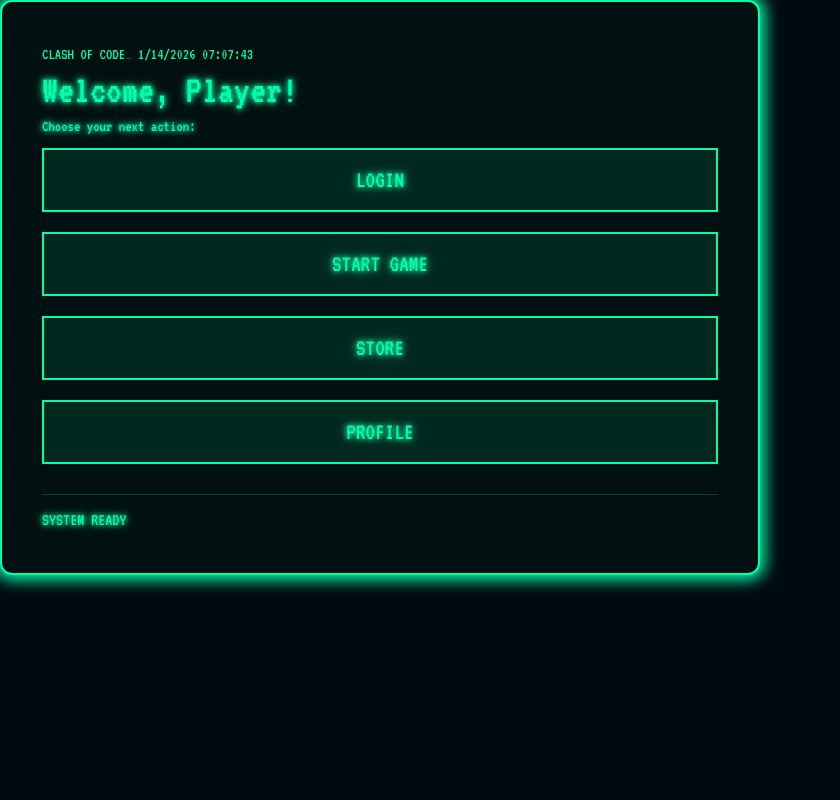
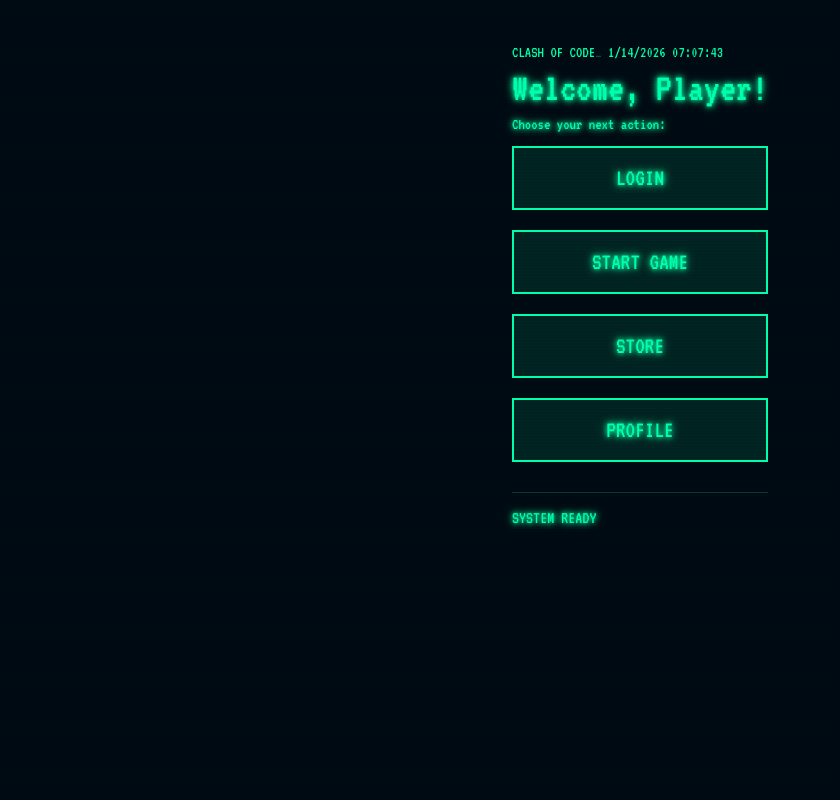
Before and after one commit to Alraya73awad/CSP1123_G06, a Flask app: page / in a window 1280 px wide. Shown: the whole page, without its empty margins (0-840 px from the left). Run offline with Flask 3, Linux system fonts and the light colour scheme; parts of the project's set-up code (start-up, migrations or seed data) failed here and were passed over.

Commit message:
recenter the page

```diff
--- a/static/css/style.css
+++ b/static/css/style.css
@@ -27,6 +27,12 @@ body {
   margin: 0;
   padding: 0;
   overflow-y: auto;
+  display: flex;
+  justify-content: center;
+  align-items: flex-start; /*  center */
+  padding-top: 40px;
+}
+
 }
 
 }
```
